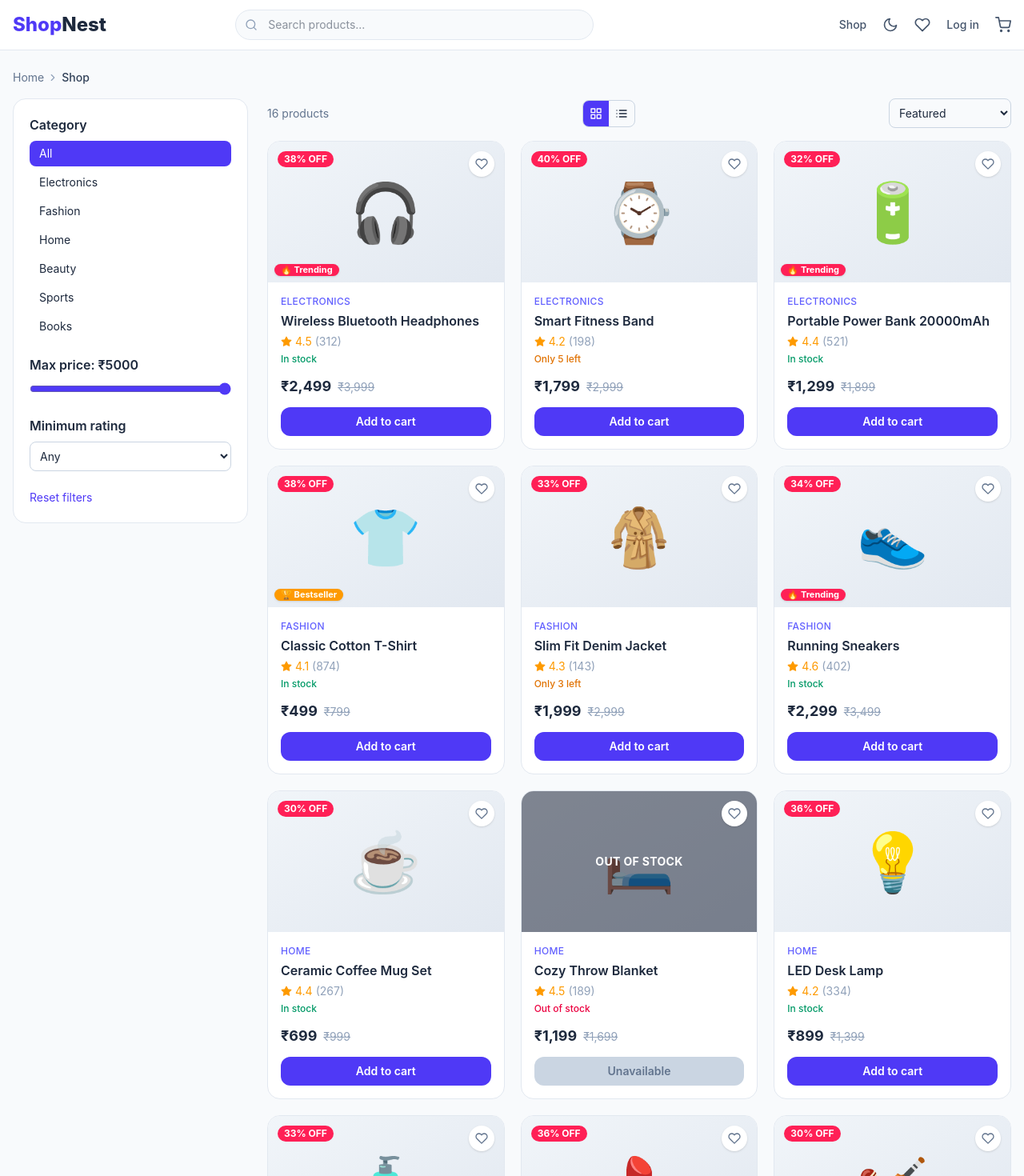
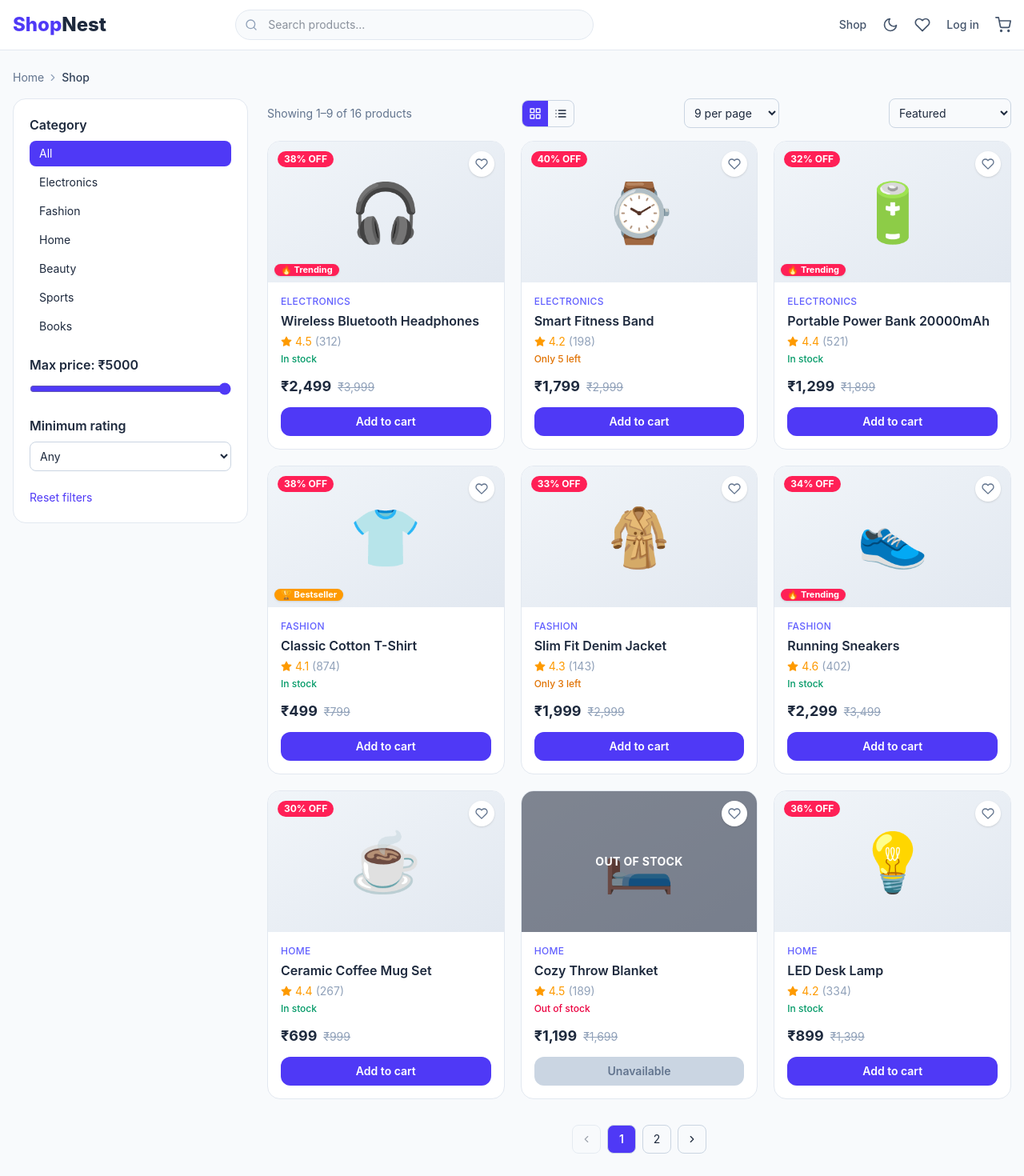
Before and after one commit to Rahul315777/shopnest, a React (Vite) app: page /shop in a window 1280 px wide. Shown: the top 1470 px of the page at 80% size. Built offline with nearby package versions, Linux system fonts and the light colour scheme.

Commit message:
feat: paginate shop results with products-per-page selector

```diff
--- a/src/pages/Shop/Shop.jsx
+++ b/src/pages/Shop/Shop.jsx
@@ -1,8 +1,9 @@
-import { useMemo, useState } from "react";
+import { useEffect, useMemo, useState } from "react";
 import { useSearchParams } from "react-router-dom";
 import { FiGrid, FiList } from "react-icons/fi";
 import ProductCard from "../../components/ProductCard/ProductCard.jsx";
 import Breadcrumb from "../../components/Breadcrumb/Breadcrumb.jsx";
+import Pagination from "../../components/Pagination/Pagination.jsx";
 import ProductSkeleton from "../../components/ProductSkeleton/ProductSkeleton.jsx";
 import useLocalStorage from "../../hooks/useLocalStorage.js";
 import useSimulatedLoading from "../../hooks/useSimulatedLoading.js";
@@ -15,6 +16,8 @@ export default function Shop() {
   const loading = useSimulatedLoading();
   const category = params.get("category") || "All";
   const [sort, setSort] = useState("featured");
+  const [perPage, setPerPage] = useLocalStorage("shopnest_per_page", 9);
+  const [page, setPage] = useState(1);
   const [view, setView] = useLocalStorage("shopnest_shop_view", "grid");
   const [maxPrice, setMaxPrice] = useState(5000);
   const [minRating, setMinRating] = useState(0);
@@ -34,6 +37,19 @@ export default function Shop() {
     if (sort === "rating") out = [...out].sort((a, b) => b.rating - a.rating);
     return out;
   }, [products, category, maxPrice, minRating, search, sort]);
+
+  // Go back to page 1 whenever the result set changes.
+  useEffect(() => setPage(1), [category, maxPrice, minRating, search, sort, perPage]);
+
+  const totalPages = Math.max(1, Math.ceil(list.length / perPage));
+  const current = Math.min(page, totalPages);
+  const start = (current - 1) * perPage;
+  const pageItems = list.slice(start, start + perPage);
+
+  const goToPage = (n) => {
+    setPage(n);
+    window.scrollTo({ top: 0, behavior: "smooth" });
+  };
 
   const reset = () => {
     setParams({});
@@ -81,7 +97,11 @@ export default function Shop() {
 
       <section className="lg:col-span-3">
         <div className="mb-4 flex flex-wrap items-center justify-between gap-3">
-          <p className="text-sm text-slate-500">{list.length} products</p>
+          <p className="text-sm text-slate-500">
+            {list.length === 0
+              ? "0 products"
+              : `Showing ${start + 1}–${start + pageItems.length} of ${list.length} products`}
+          </p>
           <input value={search} onChange={(e) => setSearch(e.target.value)} placeholder="Search..."
             className="rounded-full border border-slate-300 px-4 py-2 text-sm md:hidden" />
           <div className="flex overflow-hidden rounded-lg border border-slate-300">
@@ -97,6 +117,10 @@ export default function Shop() {
               </button>
             ))}
           </div>
+          <select value={perPage} onChange={(e) => setPerPage(Number(e.target.value))}
+            aria-label="Products per page" className="rounded-lg border border-slate-300 p-2 text-sm">
+            {[6, 9, 12, 24].map((n) => <option key={n} value={n}>{n} per page</option>)}
+          </select>
           <select value={sort} onChange={(e) => setSort(e.target.value)}
             className="rounded-lg border border-slate-300 p-2 text-sm">
             <option value="featured">Featured</option>
@@ -113,9 +137,10 @@ export default function Shop() {
           <p className="py-16 text-center text-slate-500">No products match your filters.</p>
         ) : (
           <div className={view === "list" ? "grid grid-cols-1 gap-4" : "grid grid-cols-1 gap-5 sm:grid-cols-2 xl:grid-cols-3"}>
-            {list.map((p) => <ProductCard key={p.id} product={p} view={view} />)}
+            {pageItems.map((p) => <ProductCard key={p.id} product={p} view={view} />)}
           </div>
         )}
+        {!loading && <Pagination page={current} totalPages={totalPages} onChange={goToPage} />}
       </section>
     </div>
     </div>
```
